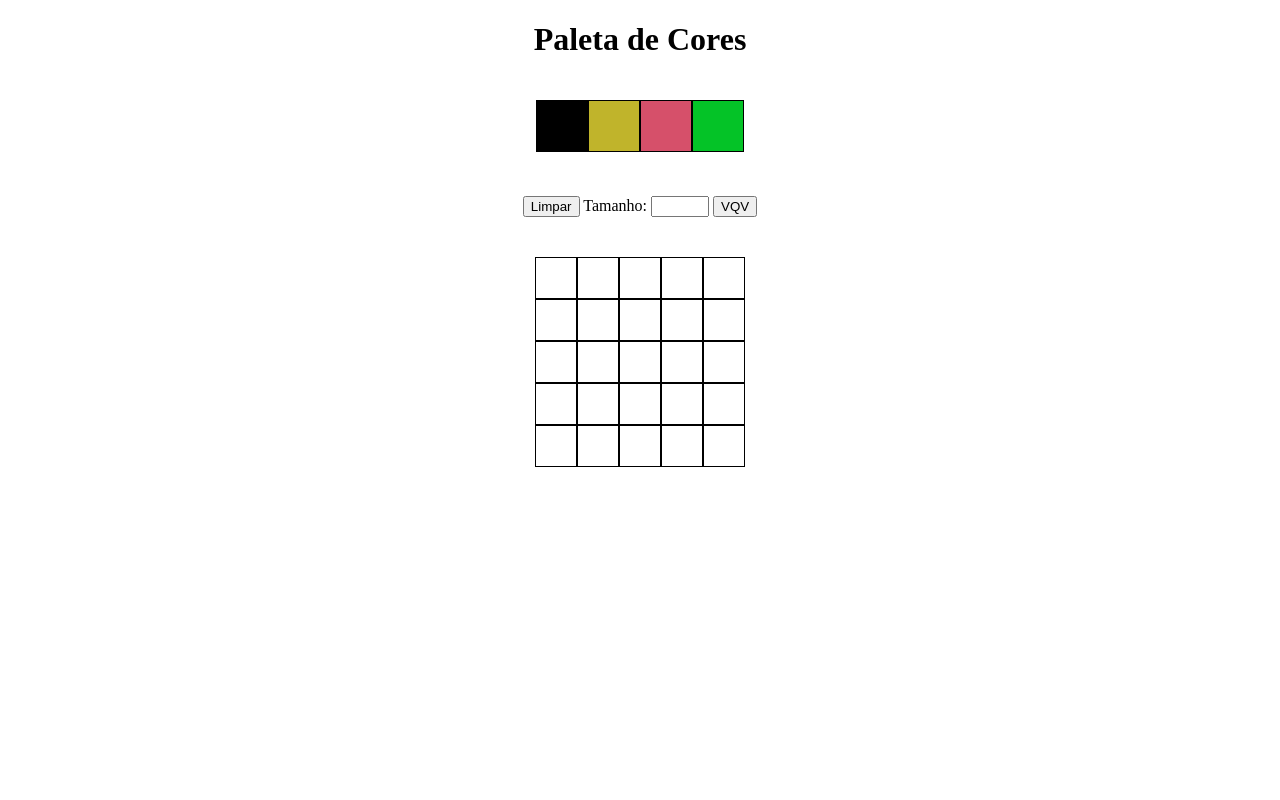
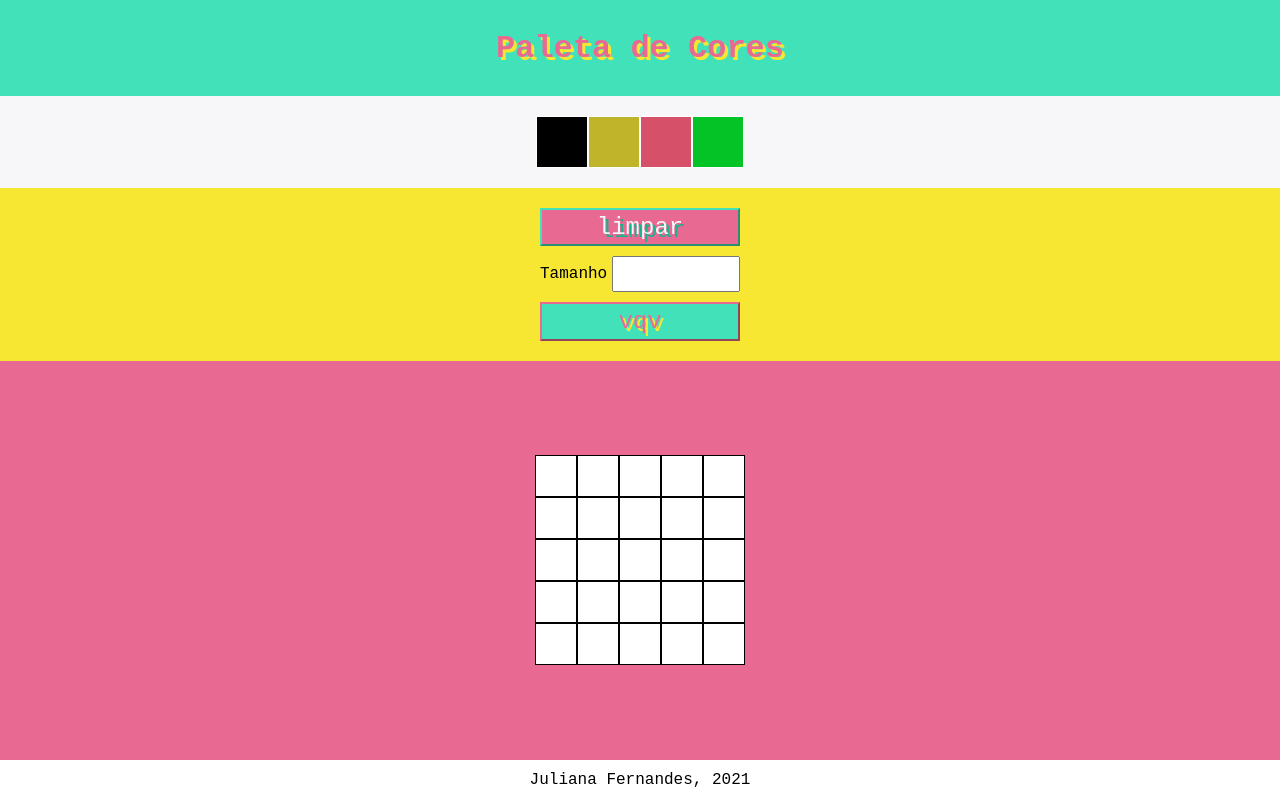
Before and after one commit to julidane/projectpixelart, a plain HTML site: page index.html in a window 1280 px wide. Drawn offline with Linux system fonts and the light colour scheme; a web font is replaced by a local one.

Commit message:
Mudanças no CSS

```diff
--- a/index.html
+++ b/index.html
@@ -6,6 +6,12 @@
     <meta http-equiv="X-UA-Compatible" content="IE=edge">
     <meta name="viewport" content="width=device-width, initial-scale=1.0">
     <title>Paleta de Cores</title>
+    <link rel="preconnect" href="https://fonts.gstatic.com">
+    <link rel="preconnect" href="https://fonts.gstatic.com">
+    <link rel="preconnect" href="https://fonts.gstatic.com">
+    <link rel="preconnect" href="https://fonts.gstatic.com">
+    <link rel="preconnect" href="https://fonts.gstatic.com">
+    <link href="https://fonts.googleapis.com/css2?family=PT+Mono&display=swap" rel="stylesheet">
     <link rel="stylesheet" type="text/css" href="style.css">
 </head>
 
@@ -14,7 +20,7 @@
         <h1 id="title">Paleta de Cores</h1>
     </header>
     <main>
-        <section>
+        <section class="color-palette">
             <div id="color-palette">
                 <div class="color selected" id="first-div"></div>
                 <div class="color" id="second-div"></div>
@@ -23,15 +29,17 @@
             </div>
         </section>
 
-        <section>
+        <section class="buttons">
             <button id="clear-board" onclick="resetColors()">Limpar</button>
-            <label for="quantity">Tamanho:</label>
-            <input type="number" id="board-size" name="quantity" min="1">
+            <div class="tamanho">
+                <label for="quantity">Tamanho</label>
+                <input type="number" id="board-size" name="quantity" min="1">
+            </div>
             <button id="generate-board" onclick="userBoardSize()">VQV</button>
 
         </section>
 
-        <section>
+        <section class="pixel-board">
             <div id="pixel-board">
 
             </div>
@@ -39,6 +47,9 @@
 
         <script src="script.js"></script>
     </main>
+    <footer>
+        <p>Juliana Fernandes, 2021</p>
+    </footer>
 
 
 
--- a/style.css
+++ b/style.css
@@ -2,6 +2,130 @@ body {
   margin: auto;
   justify-content: center;
   text-align: center;
+  height: 100vh;
+  display: flex;
+  flex-direction: column;
+  font-family: "PT Mono", monospace;
+}
+
+header {
+  height: 7%;
+  padding: 20px;
+  background-color: #41e2ba;
+  display: flex;
+  flex-direction: column;
+  justify-content: center;
+}
+
+main {
+  display: flex;
+  flex-direction: column;
+  justify-content: space-between;
+  background-color: #e86a92;
+  height: 88%;
+}
+
+.color-palette {
+  height: 10%;
+  background-color: #f7f7f9;
+  display: flex;
+  flex-direction: row;
+  justify-content: center;
+  align-items:center;
+}
+
+.buttons {
+  height: 20%;
+  background-color: #f7e733;
+  display: flex;
+  flex-direction: column;
+  justify-content: center;
+  align-items: center;
+  font-family: "PT Mono", monospace;
+}
+
+.tamanho {
+  width: 200px;
+  display: flex;
+  padding: 10px 0;
+  justify-content: space-between;
+  align-items: center;
+}
+
+#board-size {
+  margin-left: 5px;
+  width: 60%;
+  height: 30px;
+}
+
+button {
+  width: 200px;
+  font-family: "PT Mono", monospace;
+}
+
+#clear-board {
+  background-color: #e86a92;
+  height:40px;
+  color: #f7f7f9;
+  text-shadow: 3px 3px #1bb18c;
+  text-transform: lowercase;
+  font-size: 150%;
+  border-color: #41e2ba;
+}
+
+#clear-board:hover {
+  background-color:#d4215a;
+  transition: 0.2s;
+  height:50px;
+  color: #f7f7f9;
+  border:none;
+  text-shadow:none;
+}
+
+
+
+#generate-board {
+  background-color: #41e2ba;
+  height:40px;
+  color: #e86a92;
+  text-shadow: 3px 3px #f7e733;
+  text-transform: lowercase;
+  font-size: 150%;
+  border-color: #e86a92;
+}
+
+#generate-board:hover {
+  background-color: #1bb18c;
+  transition: 0.2s;
+  height:50px;
+  color: #f7f7f9;
+  border: none;
+  text-shadow:none;
+}
+
+
+
+
+
+.pixel-board {
+  height: 70%;
+  display: flex;
+  flex-direction: column;
+  justify-content: center;
+  align-items: center;
+}
+
+footer {
+  height: 5%;
+  display: flex;
+  flex-direction: column;
+  justify-content: center;
+}
+
+#title {
+  font-family: "PT Mono", monospace;
+  color: #e86a92;
+  text-shadow: 3px 3px #f7e733;
 }
 
 section {
@@ -13,12 +137,8 @@ section {
 }
 
 .color {
-  border: 1px solid black;
+  border: 1px solid white;
   height: 50px;
-  width: 50px;
-}
-
-#board-size {
   width: 50px;
 }
 
```
